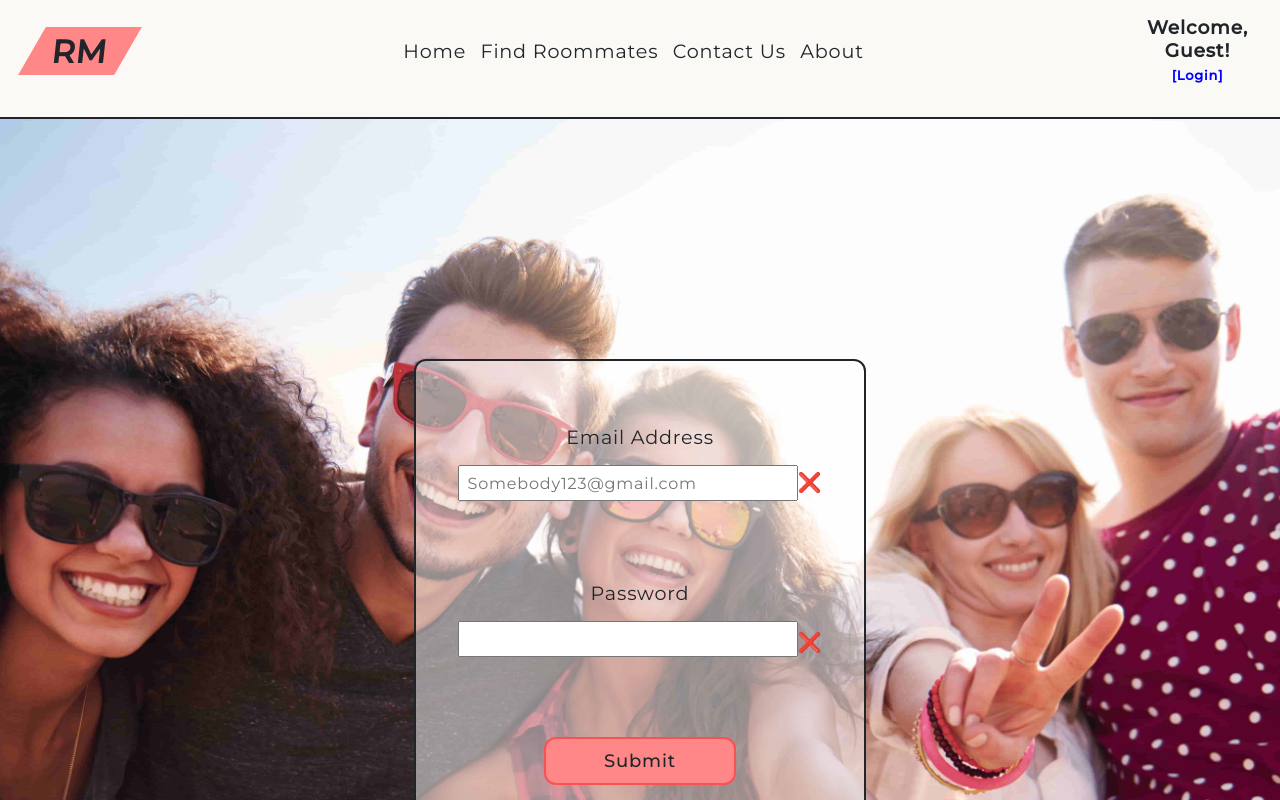
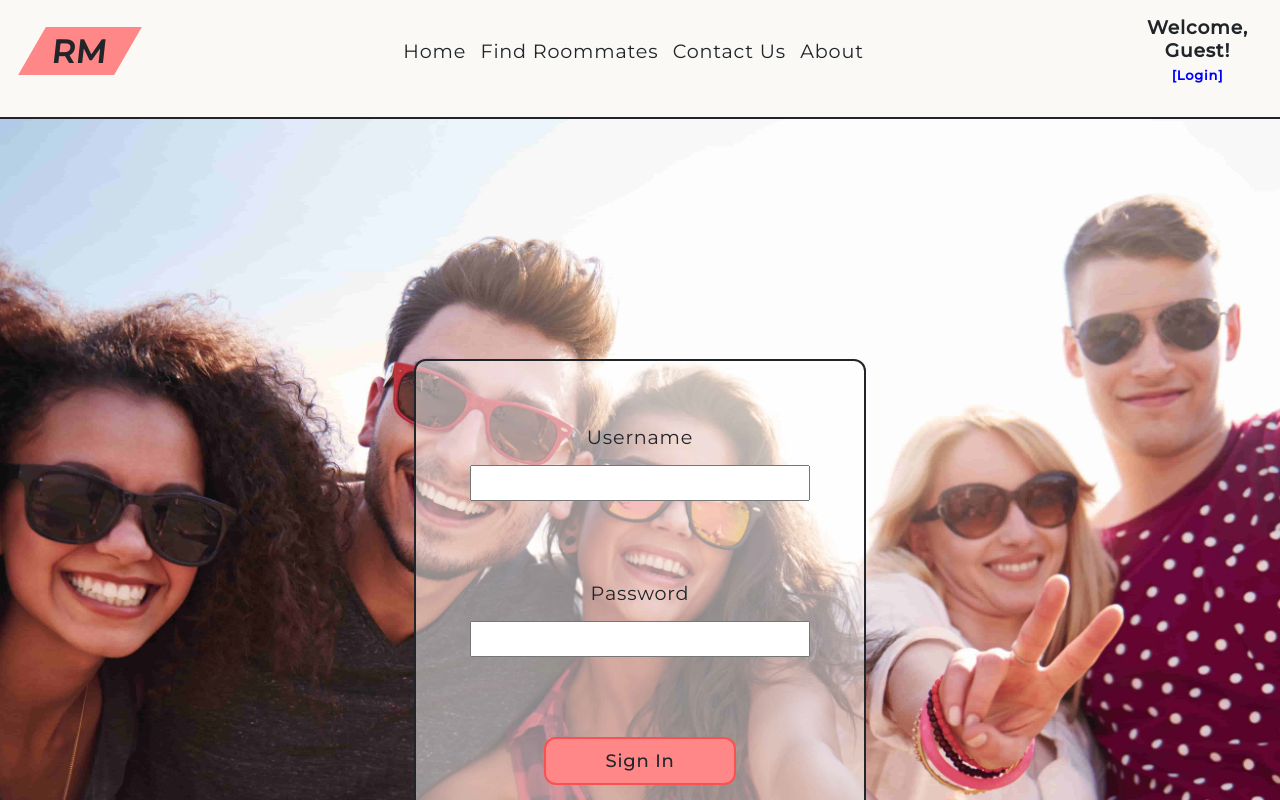
Before and after one commit to Jmendes2022/RoomieMate, a React (Create React App) app: page /Login in a window 1280 px wide. Shown: the top 800 px of the page. Built offline with nearby package versions, Linux system fonts and the light colour scheme.

Commit message:
worked on logging the users in

```diff
--- a/package.json
+++ b/package.json
@@ -7,6 +7,7 @@
     "@testing-library/react": "^13.4.0",
     "@testing-library/user-event": "^13.5.0",
     "axios": "^1.5.0",
+    "jsonwebtoken": "^9.0.2",
     "react": "^18.2.0",
     "react-dom": "^18.2.0",
     "react-icons": "^4.10.1",
--- a/src/App.css
+++ b/src/App.css
@@ -918,8 +918,9 @@ body {
   transition: background 300ms;
 }
 
-.max-interests {
-  color: red !important;
+.warning {
+  color: rgb(207, 6, 6) !important;
+  font-weight: 500;
 }
 
 .interest {
--- a/src/Pages/CreateAccount.js
+++ b/src/Pages/CreateAccount.js
@@ -173,7 +173,7 @@ export default function CreateAccount() {
                   <button type="button" onClick={AddInterest} disabled={interests.length >= 6}>
                     Add Interest
                   </button>
-                  {interests.length >= 6 ? <p className={interests.length >= 6 && "max-interests "}>Limit Reached!</p> : <p>{interests.length} of 6</p>}
+                  {interests.length >= 6 ? <p className={interests.length >= 6 && "warning"}>Limit Reached!</p> : <p>{interests.length} of 6</p>}
                 </div>
                 <div className="interests-container-interests">
                   {interests.length > 0 &&
--- a/src/Pages/Login.js
+++ b/src/Pages/Login.js
@@ -1,36 +1,65 @@
 import React, {useEffect, useState} from "react";
 import NavBar from "../Components/NavBar";
 import Button from "../Components/Button";
-import {Link} from "react-router-dom";
+import axios from "axios";
 
 const Login = ({user, onHandleSetUser}) => {
-  const [emailValue, setEmailValue] = useState("");
-  const [passValue, setPassValue] = useState("");
+  const [username, setUsername] = useState("");
+  const [password, setPassword] = useState("");
+  const [error, setError] = useState("");
 
   useEffect(() => {
     window.document.title = "Login | RoomieMate";
-  });
+  }, []);
+
+  function onSubmit(e) {
+    e.preventDefault();
+
+    const apiUrl = "https://localhost:7230/api/User/login";
+
+    const postData = {
+      username: username,
+      password: password,
+    };
+
+    axios
+      .post(apiUrl, postData)
+      .then((response) => {
+        console.log(response);
+        localStorage.setItem("Token", response.data["token"]);
+        onHandleSetUser(response.data["username"]);
+        window.location.href = "/";
+      })
+      .catch((error) => {
+        console.error(error.response["data"]);
+        setError(error.response["data"]);
+      });
+
+    setUsername("");
+    setPassword("");
+  }
 
   return (
     <div className="login-container">
       <NavBar user={user} onHandleSetUser={onHandleSetUser} />
       <div className="image-background">
-        <form className="login-form center">
+        <form className="login-form center" onSubmit={onSubmit}>
           <div className="email">
-            <label>Email Address</label>
+            <label>Username</label>
             <div>
-              <input type="email" required placeholder="Somebody123@gmail.com" value={emailValue} onChange={(e) => setEmailValue(e.target.value)}></input>
-              <span className="verification">{emailValue ? "✅" : "❌"}</span>
+              <input type="text" required value={username} onChange={(e) => setUsername(e.target.value)}></input>
             </div>
           </div>
           <div className="password">
             <label>Password</label>
             <div>
-              <input type="password" required value={passValue} onChange={(e) => setPassValue(e.target.value)}></input>
-              <span className="verification">{passValue ? "✅" : "❌"}</span>
+              <input type="password" required value={password} onChange={(e) => setPassword(e.target.value)}></input>
             </div>
           </div>
-          <Button className="btn">Submit</Button>
+          {error && <p className="warning ">{error}</p>}
+          <button type="submit" className="btn">
+            Sign In
+          </button>
           <div className="forgot-pass">
             <Button>
               <p>Forgot Password?</p>
```
Also changed, not shown: 2 other files (tests, documents, lock files or other folders).
